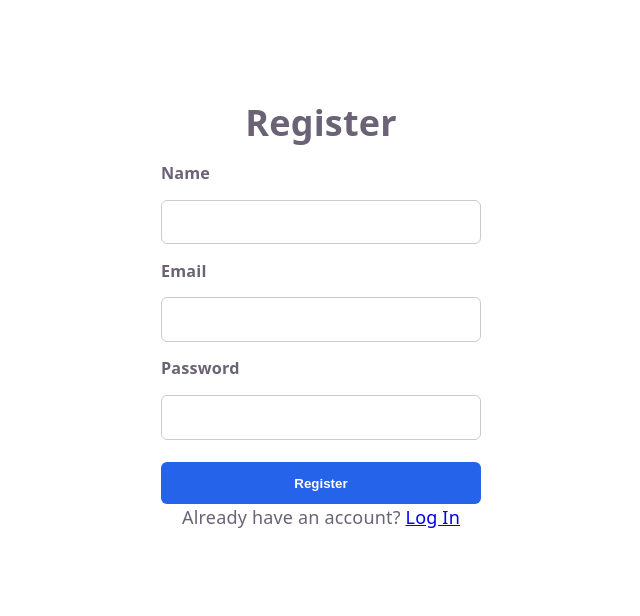
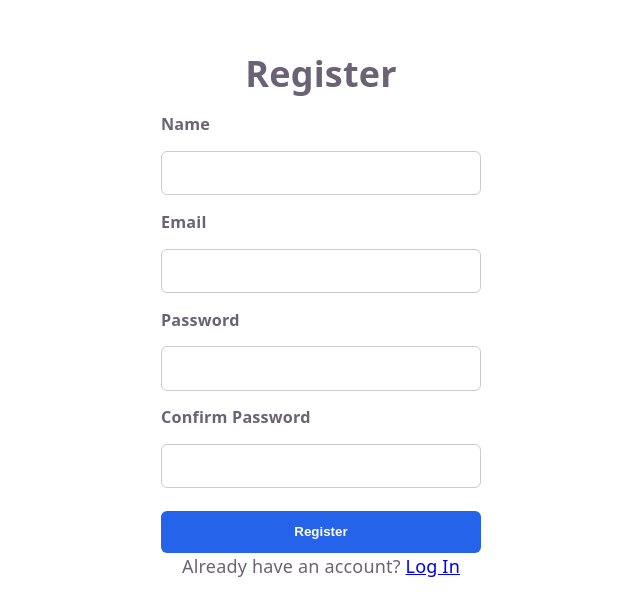
Before and after one commit to ditim15/Todo-List-App, a React (Vite) app in the folder client/: page /register in a window 1280 px wide. Shown: the part 128-744 px from the top of the page, without its empty margins (319-959 px from the left). Built offline with nearby package versions, Linux system fonts and the light colour scheme; no server answers.

Commit message:
Added confirm password field

```diff
--- a/client/src/pages/Register.jsx
+++ b/client/src/pages/Register.jsx
@@ -7,6 +7,7 @@
     const [name, setName] = useState('');
     const [email, setEmail] = useState('');
     const [password, setPassword] = useState('');
+    const [confirmPassword, setConfirmPassword] = useState('');
     const [error, setError] = useState('');
     const [isLoading, setIsLoading] = useState(false);
     const navigate = useNavigate();
@@ -15,6 +16,12 @@
     async function handleSubmit(e) {
         e.preventDefault();
         setError('');
+
+        if (password !== confirmPassword) {
+            setError('Passwords do not match');
+            return;
+        }
+
         setIsLoading(true);
 
         try {
@@ -55,6 +62,14 @@
                     onChange={(e) => setPassword(e.target.value)}
                     required
                 />
+                <label htmlFor="confirmPassword">Confirm Password</label>
+                <input
+                    id="confirmPassword"
+                    type="password"
+                    value={confirmPassword}
+                    onChange={(e) => setConfirmPassword(e.target.value)}
+                    required
+                />
 
                 {error && <p className="register-error">{error}</p>}
 
```
